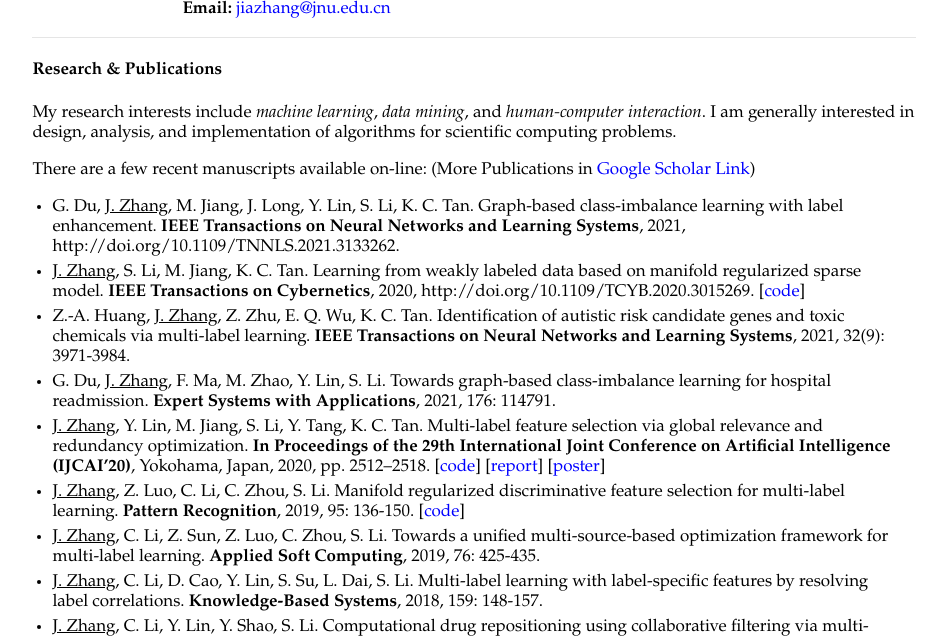
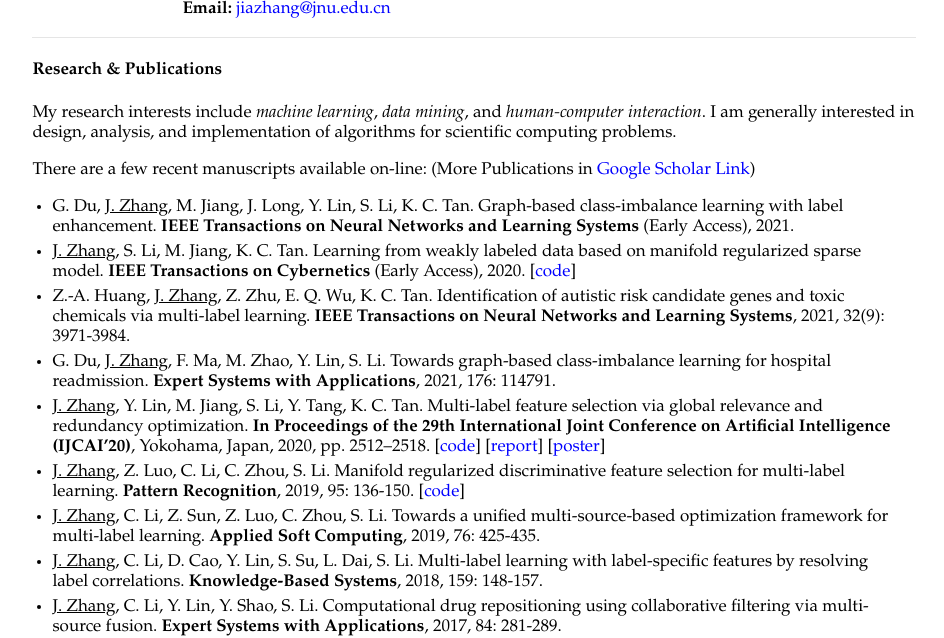
Before and after one commit to jiazhang-ml/jiazhang-ml.github.io, a Jekyll site: the page built from index.md, in a window 1280 px wide and 900 px high, cut to the strip 262-900 px from the top of the window. Shown: the whole strip, without its empty margins (166-1110 px from the left). Built offline with Jekyll 4.4.1, drawn with Linux system fonts in a browser that asks for light colours.

Commit message:
Update index.md

```diff
--- a/index.md
+++ b/index.md
@@ -19,8 +19,8 @@ My research interests include *machine learning*, *data mining*, and *human-comp
 
 There are a few recent manuscripts available on-line: (More Publications in [Google Scholar Link](https://scholar.google.com/citations?user=yBaTk-gAAAAJ&hl=en))
 
-* G. Du, <u>J. Zhang</u>, M. Jiang, J. Long, Y. Lin, S. Li, K. C. Tan. Graph-based class-imbalance learning with label enhancement. **IEEE Transactions on Neural Networks and Learning Systems**, 2021, http://doi.org/10.1109/TNNLS.2021.3133262.
-* <u>J. Zhang</u>, S. Li, M. Jiang, K. C. Tan. Learning from weakly labeled data based on manifold regularized sparse model. **IEEE Transactions on Cybernetics**, 2020, http://doi.org/10.1109/TCYB.2020.3015269. [[code](MSWL-master.zip)]
+* G. Du, <u>J. Zhang</u>, M. Jiang, J. Long, Y. Lin, S. Li, K. C. Tan. Graph-based class-imbalance learning with label enhancement. **IEEE Transactions on Neural Networks and Learning Systems** (Early Access), 2021.
+* <u>J. Zhang</u>, S. Li, M. Jiang, K. C. Tan. Learning from weakly labeled data based on manifold regularized sparse model. **IEEE Transactions on Cybernetics** (Early Access), 2020. [[code](MSWL-master.zip)]
 * Z.-A. Huang, <u>J. Zhang</u>, Z. Zhu, E. Q. Wu, K. C. Tan. Identification of autistic risk candidate genes and toxic chemicals via multi-label learning. **IEEE Transactions on Neural Networks and Learning Systems**, 2021, 32(9): 3971-3984.
 * G. Du, <u>J. Zhang</u>, F. Ma, M. Zhao, Y. Lin, S. Li. Towards graph-based class-imbalance learning for hospital readmission. **Expert Systems with Applications**, 2021, 176: 114791.
 * <u>J. Zhang</u>, Y. Lin, M. Jiang, S. Li, Y. Tang, K. C. Tan. Multi-label feature selection via global relevance and redundancy optimization. **In Proceedings of the 29th International Joint Conference on Artificial Intelligence (IJCAI’20)**, Yokohama, Japan, 2020, pp. 2512–2518. [[code](GRRO-master.zip)] [[report](v15.pptx)] [[poster](poster.pdf)]
```
